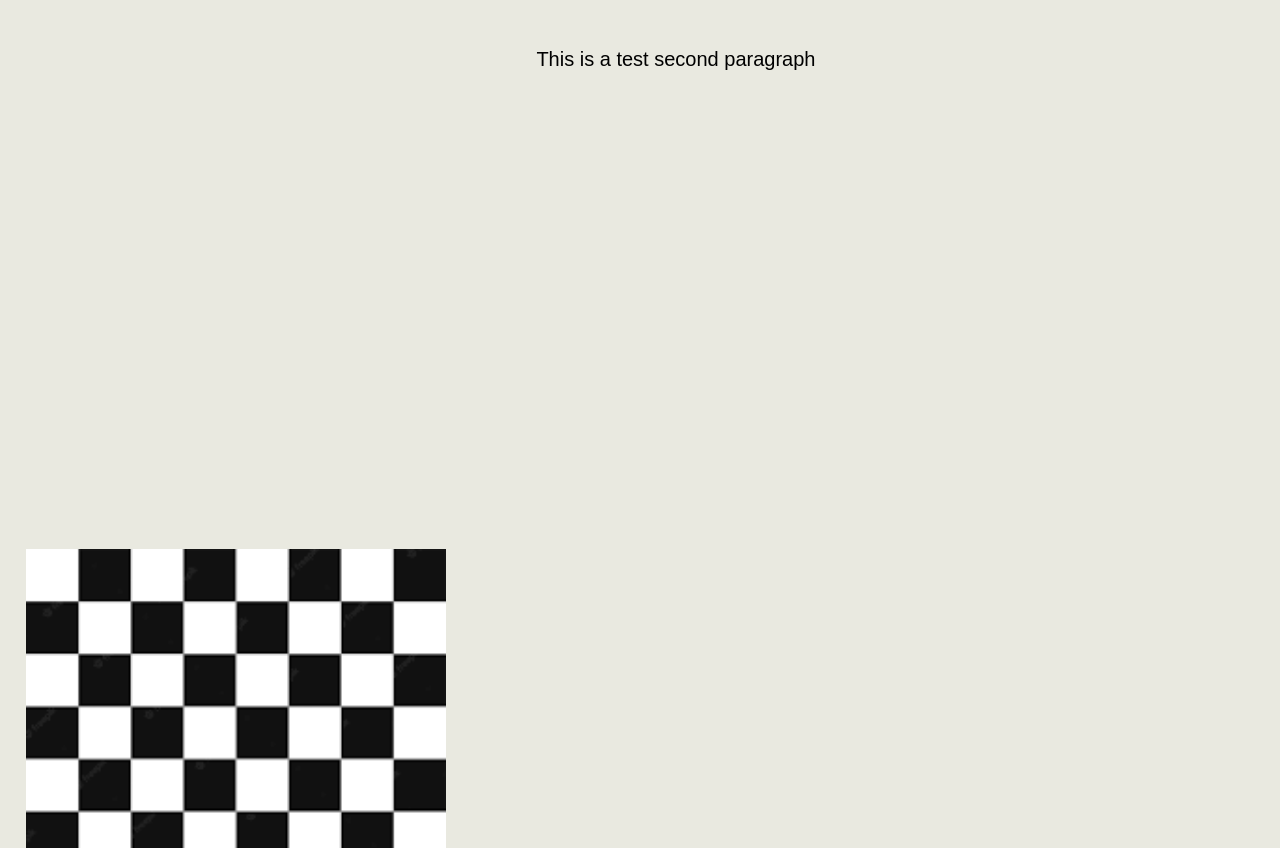
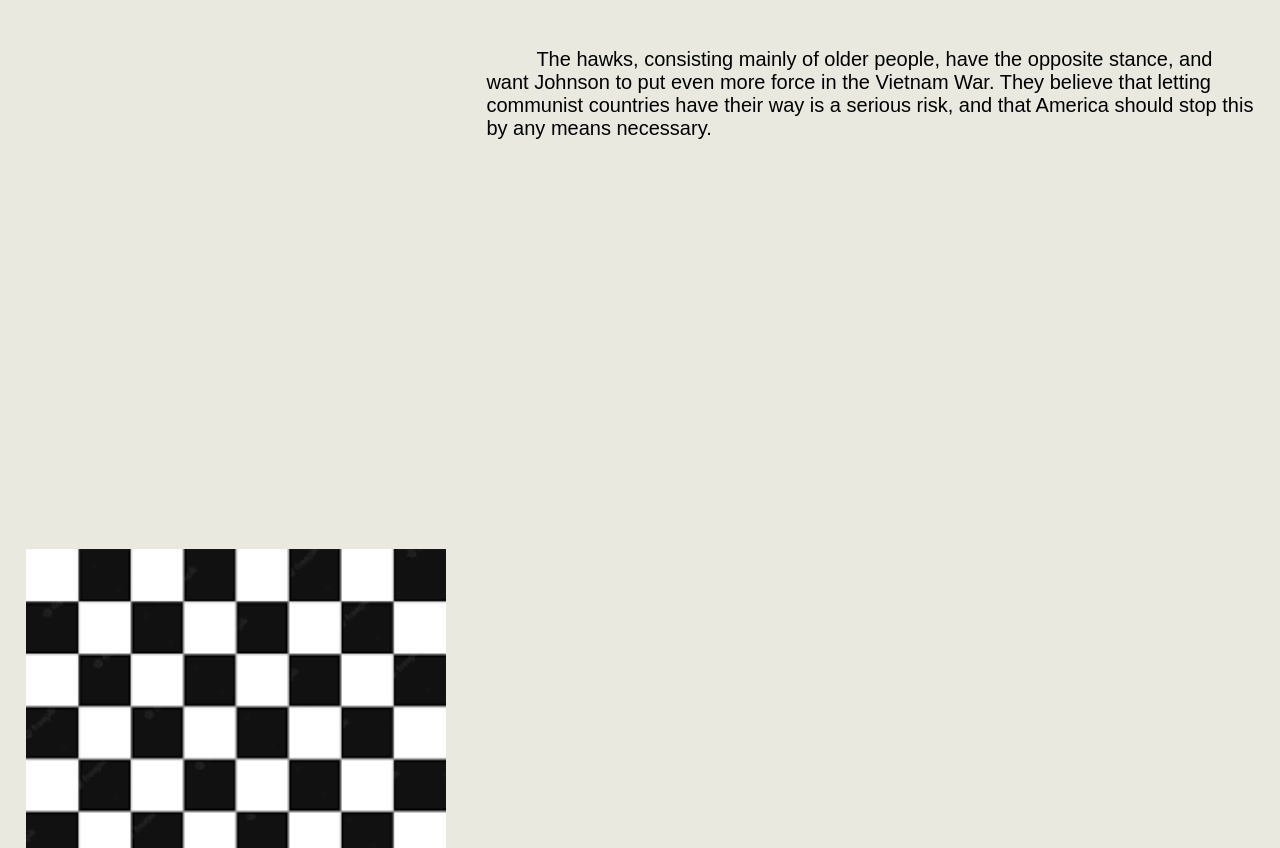
Before and after one commit to extremecounting/extremecounting.github.io, a plain HTML site: page event1.html in a window 1280 px wide. Shown: the part 1098-1946 px from the top of the page. Drawn offline with Linux system fonts and the light colour scheme.

Commit message:
Update event1.html

```diff
--- a/event1.html
+++ b/event1.html
@@ -50,7 +50,10 @@
         </p>
       </div>
       <div class="information2">
-        <p>This is a test second paragraph</p>
+        <p>
+          The hawks, consisting mainly of older people, have the opposite stance, and want Johnson to put even more force in the Vietnam War. They believe that letting communist countries have their way is a serious risk,
+          and that America should stop this by any means necessary.
+        </p>
       </div>
       <div class="image2">
         <img src="download.png" width="420" alt="Oops!" />
```
